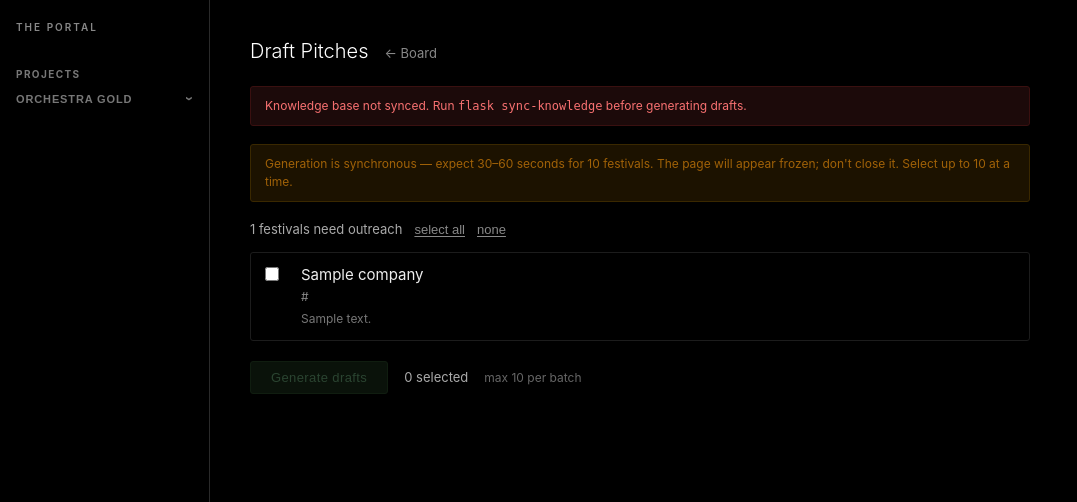
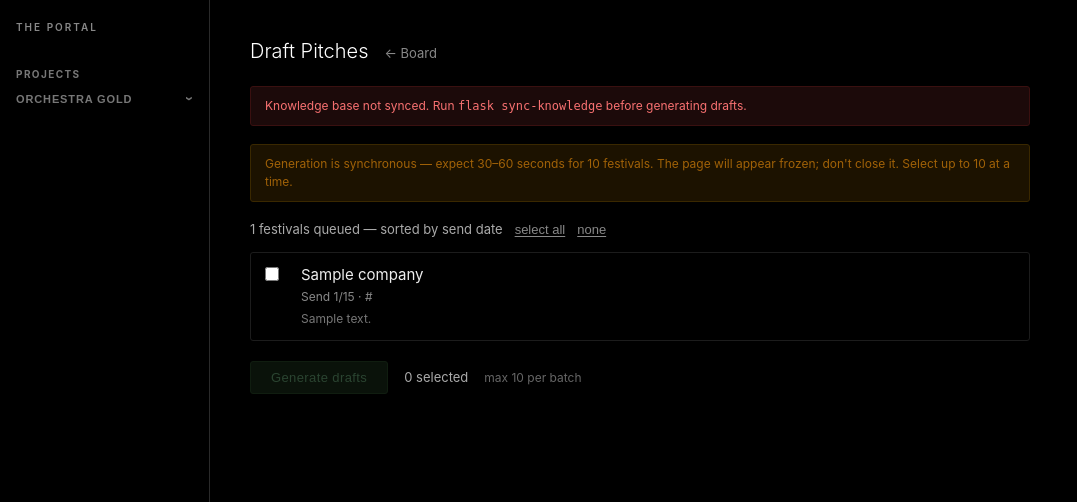
Before and after one commit to orchestragold/control-room, a Flask app: template app/templates/pitch_machine/draft_queue.html in a window 1280 px wide. Shown: the top 502 px of the page, without its empty margins (0-1077 px from the left). Run offline with Flask 3, Linux system fonts and the light colour scheme; tables that the repository leaves empty hold one stand-in row (values such as "Sample post"); the template is opened without the code that fills it: values that come from a table or form of the project are taken from there, most other values are stand-ins (such as "Sample title", 1, 10 or a date in 2020).

Commit message:
Fix draft-queue: show only QUEUED companies with upcoming reach_out_1, sorted by date

```diff
--- a/app/pitch_machine/routes.py
+++ b/app/pitch_machine/routes.py
@@ -170,9 +170,21 @@ def draft_queue():
         flash(str(e), 'error')
         return redirect(url_for('pitch_machine.board'))
 
-    needs_outreach = sorted(
-        [c for c in companies if get_stage(c) == PMStage.NEEDS_OUTREACH],
-        key=lambda c: c.name.lower(),
+    today = date.today()
+
+    # Decision #5 (Session 14): only show Festival companies with an upcoming
+    # reach_out_1 date set — not the full company list. Sorted nearest-first.
+    # Excludes: duplicates, already-pitched (SENT and beyond), and companies
+    # whose reach_out_1 is in the past (legacy calendar entries fall off here).
+    queued_upcoming = sorted(
+        [
+            c for c in companies
+            if not c.is_duplicate
+            and c.reach_out_1 is not None
+            and c.reach_out_1 >= today
+            and get_stage(c) == PMStage.QUEUED
+        ],
+        key=lambda c: c.reach_out_1,
     )[:_DRAFT_QUEUE_MAX_SHOWN]
 
     # Flag companies that already have a pending draft
@@ -190,7 +202,7 @@ def draft_queue():
 
     return render_template(
         'pitch_machine/draft_queue.html',
-        companies=needs_outreach,
+        companies=queued_upcoming,
         existing_pending=existing_pending,
         knowledge_ready=knowledge_ready,
         batch_limit=_GENERATE_BATCH_LIMIT,
--- a/app/templates/pitch_machine/draft_queue.html
+++ b/app/templates/pitch_machine/draft_queue.html
@@ -133,7 +133,7 @@
 
 <form method="post" action="{{ url_for('pitch_machine.generate') }}" id="dq-form">
   <div class="dq-controls">
-    <span>{{ companies|length }} festivals need outreach</span>
+    <span>{{ companies|length }} festivals queued — sorted by send date</span>
     <button type="button" class="btn-link" id="select-all">select all</button>
     <button type="button" class="btn-link" id="select-none">none</button>
   </div>
@@ -150,9 +150,10 @@
              {% if has_draft %}disabled{% endif %}>
       <div class="company-info">
         <div class="company-name">{{ company.name }}</div>
-        {% if company.website %}
-        <div class="company-meta">{{ company.website }}</div>
-        {% endif %}
+        <div class="company-meta">
+          Send {{ company.reach_out_1.strftime('%-m/%-d') }}
+          {% if company.website %} · {{ company.website }}{% endif %}
+        </div>
         {% if company.description %}
         <div class="company-desc">{{ company.description[:160] }}{% if company.description|length > 160 %}…{% endif %}</div>
         {% endif %}
```
